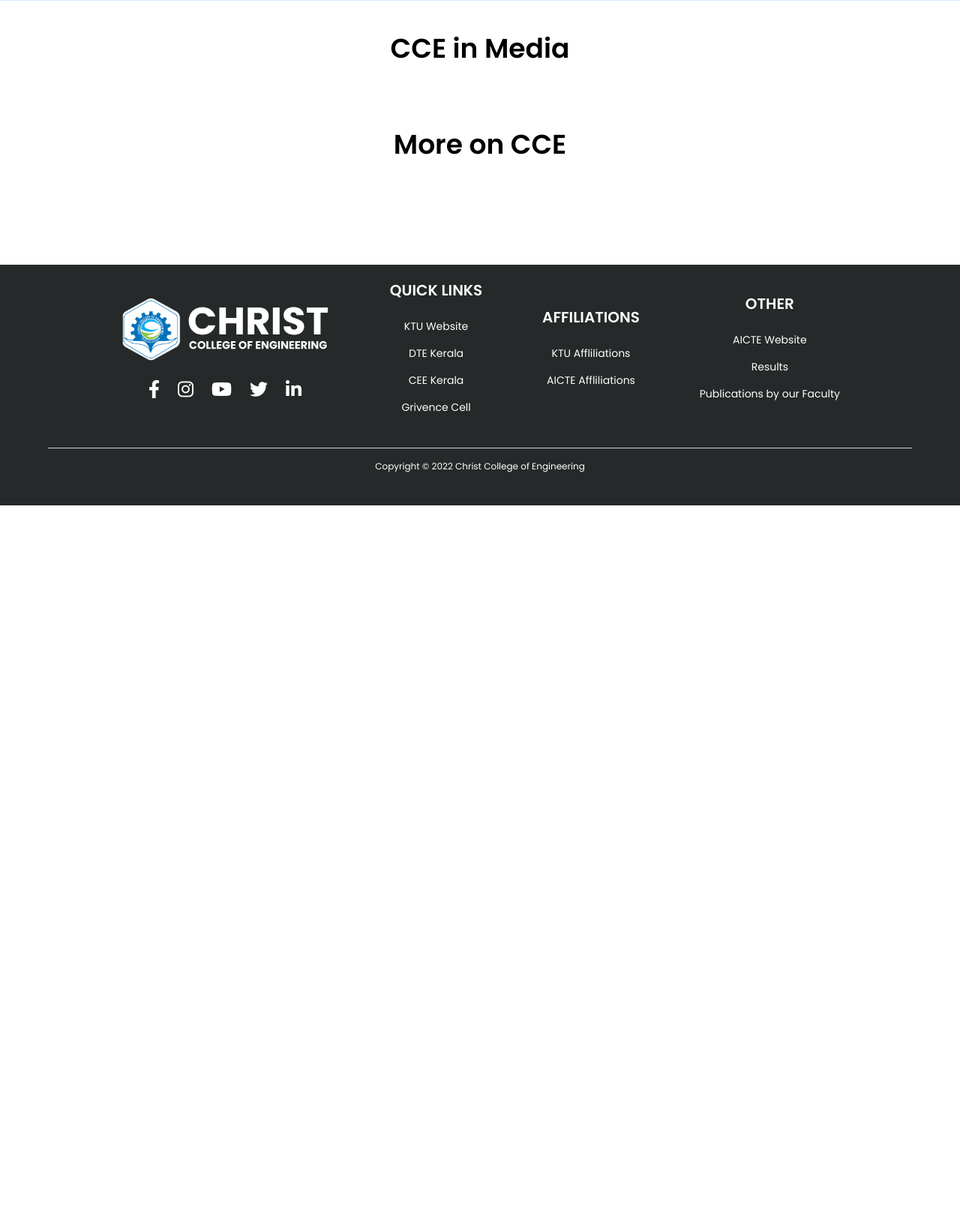
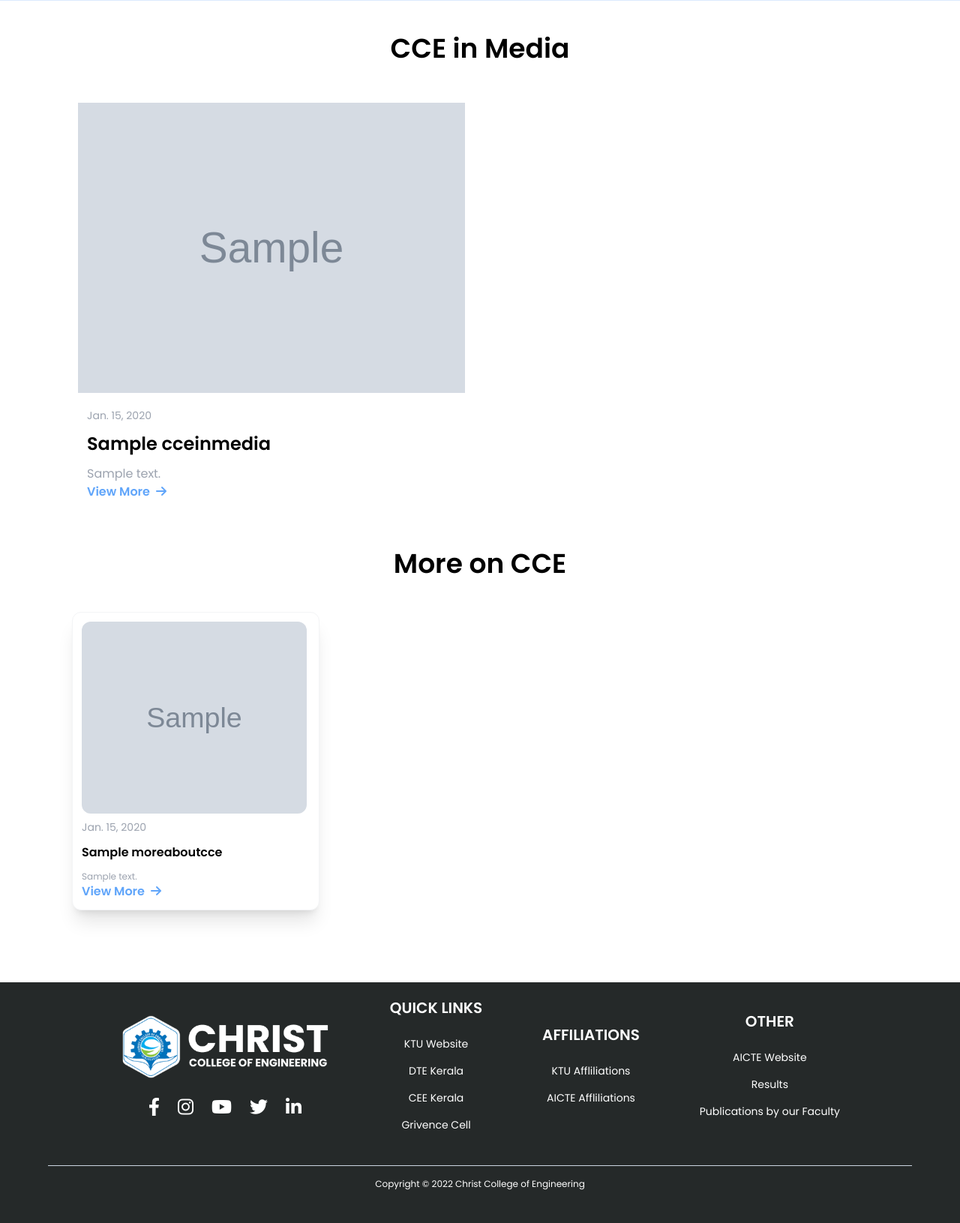
Before and after one commit to cce-websitecoordinator/cce-website, a Django app: page /aboutCCE/cce_in_media in a window 1280 px wide. Shown: the part 799-2430 px from the top of the page at 75% size. Before the commit the page ends 1473 px from the top, so only its background shows below. Run offline with Django 4.2, Linux system fonts and the light colour scheme; tables that the repository leaves empty hold one stand-in row (values such as "Sample post"); grey boxes marked "Sample" are stand-in pictures; parts of the project's set-up code (start-up, migrations or seed data) failed here and were passed over; some libraries are stand-ins or nearby versions.

Commit message:
About cce Rendering Issue Fix

```diff
--- a/aboutCCE/models.py
+++ b/aboutCCE/models.py
@@ -5,6 +5,7 @@ class Management(models.Model):
     name = models.CharField(max_length=200)
     designation = models.CharField(max_length=200)
     title = models.CharField(max_length=200)
+    img = models.ImageField(upload_to="Management",default="img.png")
     def __str__(self):
         return self.name
 
--- a/aboutCCE/views.py
+++ b/aboutCCE/views.py
@@ -5,7 +5,7 @@ from aboutCCE.models import *
 # Create your views here.
 def management_page(request):
     management_data = Management.objects.all()
-    context = {"management_data": {}}
+    context = {"management_data": management_data}
     return render(request, 'aboutCCE/management.html',context=context)
 
 def directors_desk_page(request):
@@ -15,5 +15,8 @@ def principals_desk_page(request):
     return render(request, 'aboutCCE/principals_desk.html')
 
 def cce_in_media_page(request):
-    context = {"more_about_cce_data": MoreAboutCCE.objects.all(),"cce_in_media_main": CCEinMedia.objects.all().first(),"cce_in_media_data": CCEinMedia.objects.all()[1:4]}
-    return render(request, 'aboutCCE/cce_in_media.html')
+    # print(CCEinMedia.objects.all().first())
+    # "more_about_cce_data": MoreAboutCCE.objects.all(),
+    # "cce_in_media_data": CCEinMedia.objects.all()[1:4]
+    context = {"cce_in_media_main": CCEinMedia.objects.all().first(),"cce_in_media_data": CCEinMedia.objects.all()[1:4],"more_about_cce_data": MoreAboutCCE.objects.all()}
+    return render(request, 'aboutCCE/cce_in_media.html',context=context)
--- a/templates/aboutCCE/cce_in_media.html
+++ b/templates/aboutCCE/cce_in_media.html
@@ -15,27 +15,29 @@
 
 <section class="px-24">
     <h1 class="text-center w-full text-4xl my-11 font-bold">CCE in Media</h1>
-    <div class="grid md:grid-cols-2 grid-cols-1" >
+    <div class="grid md:grid-cols-2 grid-cols-1 gap-6" >
         <div>
-            {%for item in cce_in_media_main%}
-            <div class="w-full h-[400px] overflow-clip rounded-xl">
 
-                <img  src="{% static 'images/defaultbg.jpg' %}" alt="cce_in_media" class="object-cover ">
-                <div class="space-y-3">
-                    <p class="text-sm text-gray-400 mt-2">{{item.date}}</p>
-                    <h1 class="font-bold">{{item.title}}</h1>
-                    <p class="text-xs text-gray-400 mb-3">{{item.description}}</p>
-                    <a href="{{item.link}}" target="_blank" class="text-blue-400 font-bold mt-3">View More<i class="fa-solid fa-arrow-right ml-2 my-auto"></i></a>
+            <div class="w-full  overflow-clip rounded-xl p-2">
+
+                <img  src="{{cce_in_media_main.image.url}}" alt="cce_in_media" class="object-cover w-full  ">
+                <div class="space-y-3 p-3">
+                    <p class="text-sm text-gray-400 mt-2">{{cce_in_media_main.date}}</p>
+                    <h1 class="font-bold text-2xl">{{cce_in_media_main.title}}</h1>
+                    <p class=" text-gray-400 mb-3">{{cce_in_media_main.description}}</p>
+                    <a href="{{cce_in_media_main.link}}" target="_blank" class="text-blue-400 font-bold mt-3">View More<i class="fa-solid fa-arrow-right ml-2 my-auto"></i></a>
                 </div>
             </div>
-            {%endfor%}
+
         </div>
-        <div>
-            {%for item in cce_in_media%}
-            <div class="w-full h-[300px] overflow-clip rounded-xl flex space-x-6">
+        <div class="space-y-3">
+            {%for item in cce_in_media_data%}
+            <div class="w-full overflow-clip  flex space-x-6 group ">
+                <div class="lg:h-[200px] h-[150px] w-[300px] rounded-xl relative overflow-hidden">
 
-                <img  src="{% static 'images/defaultbg.jpg' %}" alt="cce_in_media" class="object-cover h-full w-300px">
-                <div class="space-y-3">
+                    <img  src="{{item.image.url}}" alt="{{item.image.name}}" class="w-full h-full object-cover object-center absolute inset-0 group-hover:scale-110 transition duration-200">
+                </div>
+                <div class="space-y-3 max-w-[60%]">
                     <p class="text-sm text-gray-400 mt-2">{{item.date}}</p>
                     <h1 class="font-bold">{{item.title}}</h1>
                     <p class="text-xs text-gray-400 mb-3">{{item.description}}</p>
@@ -50,9 +52,12 @@
 <section class="px-24">
     <h1 class="text-center w-full text-4xl my-11 font-bold">More on CCE</h1>
     <div class="flex flex-wrap lg:gap-16 gap-8 mb-24">
-     {% for item in more_on_cce%}
-        <div class="bg-white p-3 h-[440px] w-[290px] shadow-xl border-[0.5px] border-gray-100 rounded-xl">
-            <img src="{{item.image.url}}" alt="hero_img" class="rounded-xl h-[50%] w-full object-cover mx-auto">
+     {% for item in more_about_cce_data%}
+        <div class="bg-white p-3 shadow-xl w-[330px] border-[0.5px] border-gray-100 rounded-xl group">
+            <div class="rounded-xl h-64 relative w-[300px] overflow-hidden">
+
+                <img  src="{{item.image.url}}" alt="cce_in_media" class="w-full h-full object-cover object-center absolute inset-0 group-hover:scale-110 transition duration-200">
+            </div>
             <div class="space-y-3">
                 <p class="text-sm text-gray-400 mt-2">{{item.date}}</p>
                 <h1 class="font-bold">{{item.title}}</h1>
--- a/templates/components/_partials/navbar.html
+++ b/templates/components/_partials/navbar.html
@@ -4,7 +4,7 @@
 {% endblock head %}
 {% with request.resolver_match.url_name as url_name %}
 
-<nav class="{% if url_name != 'home'%} relative top-0 w-full left-0 right-0  bg-black  bg-opacity-[0.5] {% else %} home z-[999] left-0 right-0 {% endif %} glass max-h-[100px]"
+<nav class="{% if url_name != 'home'%} relative top-0 w-full left-0 right-0  bg-black  bg-opacity-[0.5] {% else %} home z-[999] left-0 right-0 {% endif %} glass max-h-[100px] "
     id="main-nav">
     <div class="flex flex-wrap justify-between items-center mx-auto max-w-screen-2xl ">
         <a href="cce.edu.in" class="flex items-center absolute md:relative top-0 ">
@@ -76,22 +76,22 @@
                     <a href="#!">Academics</a>
                     <ul class="nav-dropdown">
                         <li>
-                            <a href="#!">Department Of Computer Science And Engineering</a>
+                            <a href="{% url 'Department' 'CSE' 'about' %}">Department Of Computer Science And Engineering</a>
                         </li>
                             <li>
-                                <a href="#!">Department Of Electronics And Communication Engineering</a>
+                                <a href="{% url 'Department' 'ECE' 'about' %}">Department Of Electronics And Communication Engineering</a>
                             </li>
                             <li>
-                                <a href="#!">Department Of Electrical And Electronics Engineering</a>
+                                <a href="{% url 'Department' 'EEE' 'about' %}">Department Of Electrical And Electronics Engineering</a>
                             </li>
                             <li>
-                                <a href="#!">Department Of Mechanical Engineering</a>
+                                <a href="{% url 'Department' 'ME' 'about' %}">Department Of Mechanical Engineering</a>
                             </li>
                             <li>
-                                <a href="#!">Department Of Civil Engineering</a>
+                                <a href="{% url 'Department' 'CE' 'about' %}">Department Of Civil Engineering</a>
                             </li>
                             <li>
-                                <a href="#!">Department Of Basic Science and Hummanites</a>
+                                <a href="{% url 'Department' 'BSH' 'about' %}">Department Of Basic Science and Hummanites</a>
                             </li>
                     </ul>
                 </li>
--- a/templates/gallery.html
+++ b/templates/gallery.html
@@ -6,7 +6,7 @@
 
 {% block body %}
 <main>
-<h1 class="text-center w-full my-24 text-6xl font-bold ">CCE Gallery </h1>
+<h1 class="text-center w-full py-24 text-6xl font-bold ">CCE Gallery </h1>
     <div class="flex  justify-evenly gap-4   flex-wrap w-full">
 
         {% for item in gallery %}
```
Also changed, not shown: templates/Administration/governing_body.html (+32 -6 lines), templates/Departments/index.html (+5 -2 lines), templates/aboutCCE/management.html (+9 -6 lines), aboutCCE/migrations/0002_management_img.py (added).
